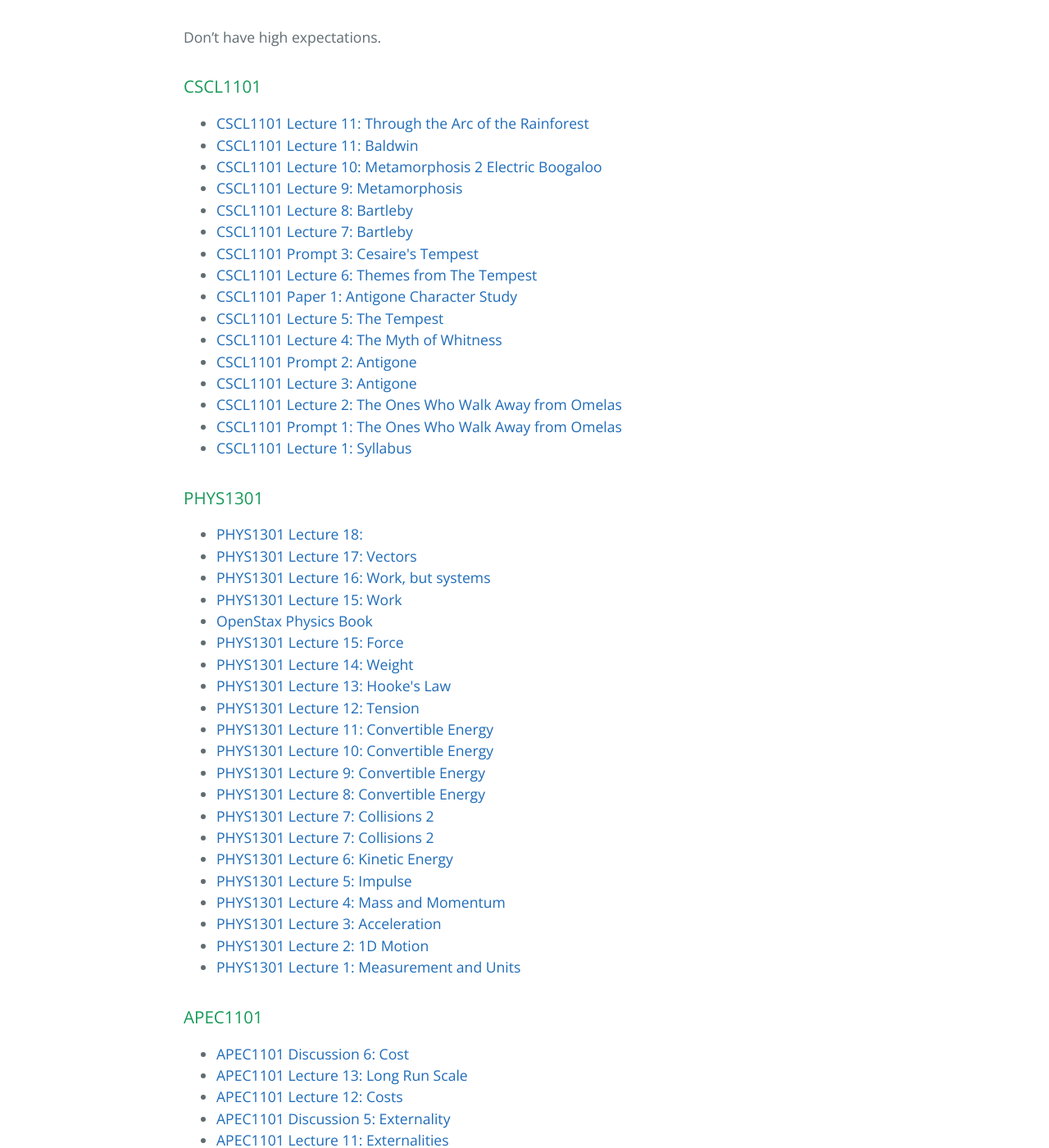
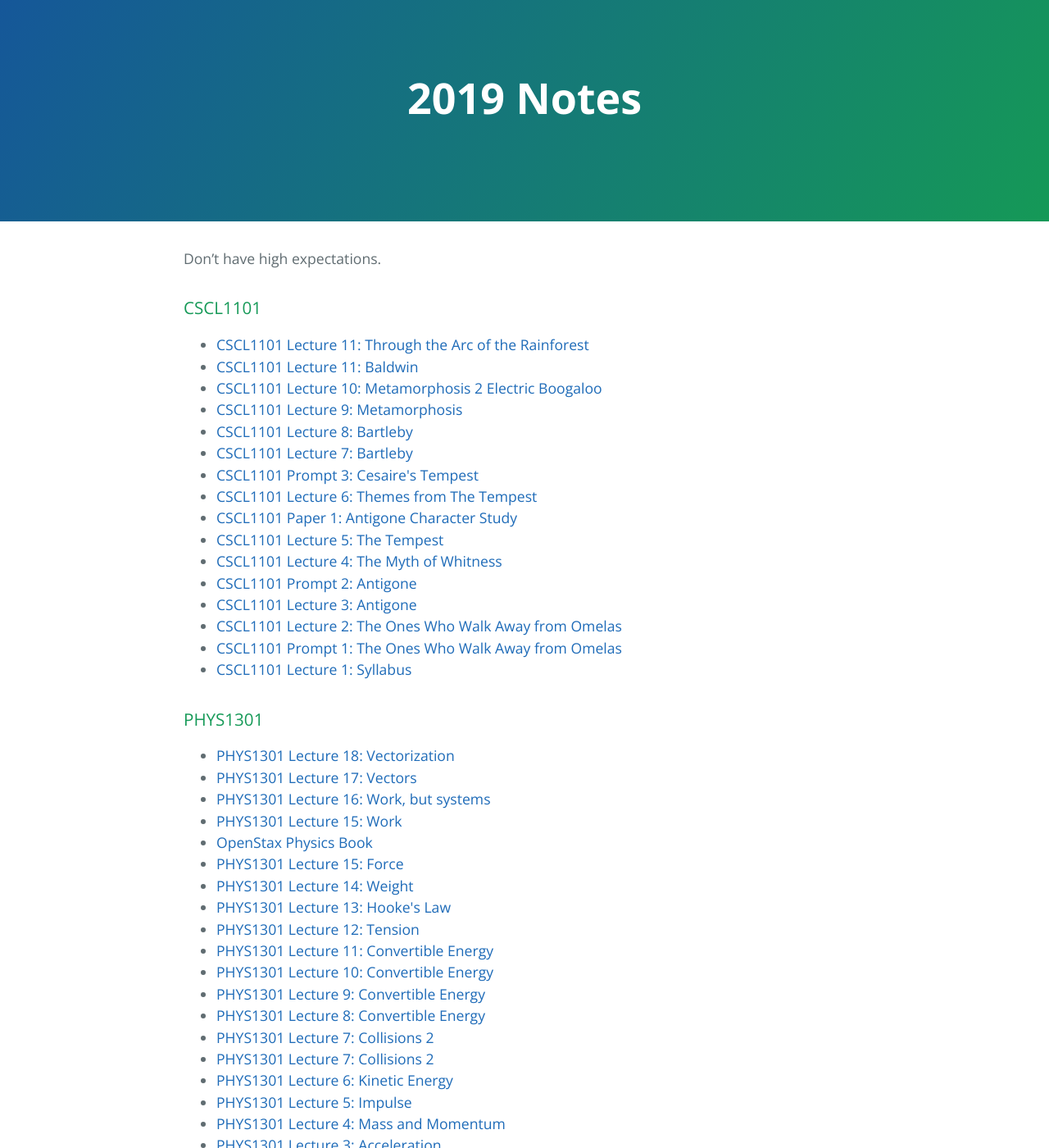
Before and after one commit to iCalculated/2019Notes, a Jekyll site: the page built from index.md, in a window 1280 px wide and 1400 px high. Shown: the whole window at 82% size. Built offline with Jekyll 4.4.1, drawn with Linux system fonts in a browser that asks for light colours; our own code applies the rules of GitHub Pages for plain Markdown files; some of the changed text lies outside the part shown.

Commit message:
html files

```diff
--- /dev/null
+++ b/_includes/page-footer.html
@@ -0,0 +1,3 @@
+<footer class="site-footer">
+  <span class="site-footer-owner"><a href="{{ site.url }}">{{ site.title }}</a> is maintained by <a href="{{ site.author.url }}">{{ site.author.name }}</a>.</span>
+</footer>
--- /dev/null
+++ b/_includes/page-header.html
@@ -0,0 +1,4 @@
+<section class="page-header">
+  <h1 class="project-name">{{ site.title }}</h1>
+  <h2 class="project-tagline">{{ site.tagline }}</h2>
+</section>
--- a/_layouts/default.html
+++ b/_layouts/default.html
@@ -4,11 +4,13 @@
   {% include head.html %}
 
   <body>
+    {% include page-header.html %}
 
     <section class="main-content">
 
       {{ content }}
 
+      {% include page-footer.html %}
 
     </section>
 
--- a/_posts/2019-10-23-PHYS1301-L18.md
+++ b/_posts/2019-10-23-PHYS1301-L18.md
@@ -1,5 +1,5 @@
 ---
-title: "PHYS1301 Lecture 18: "
+title: "PHYS1301 Lecture 18: Vectorization"
 date: 2019-10-23
 math: true
 categories: [PHYS1301]
```
